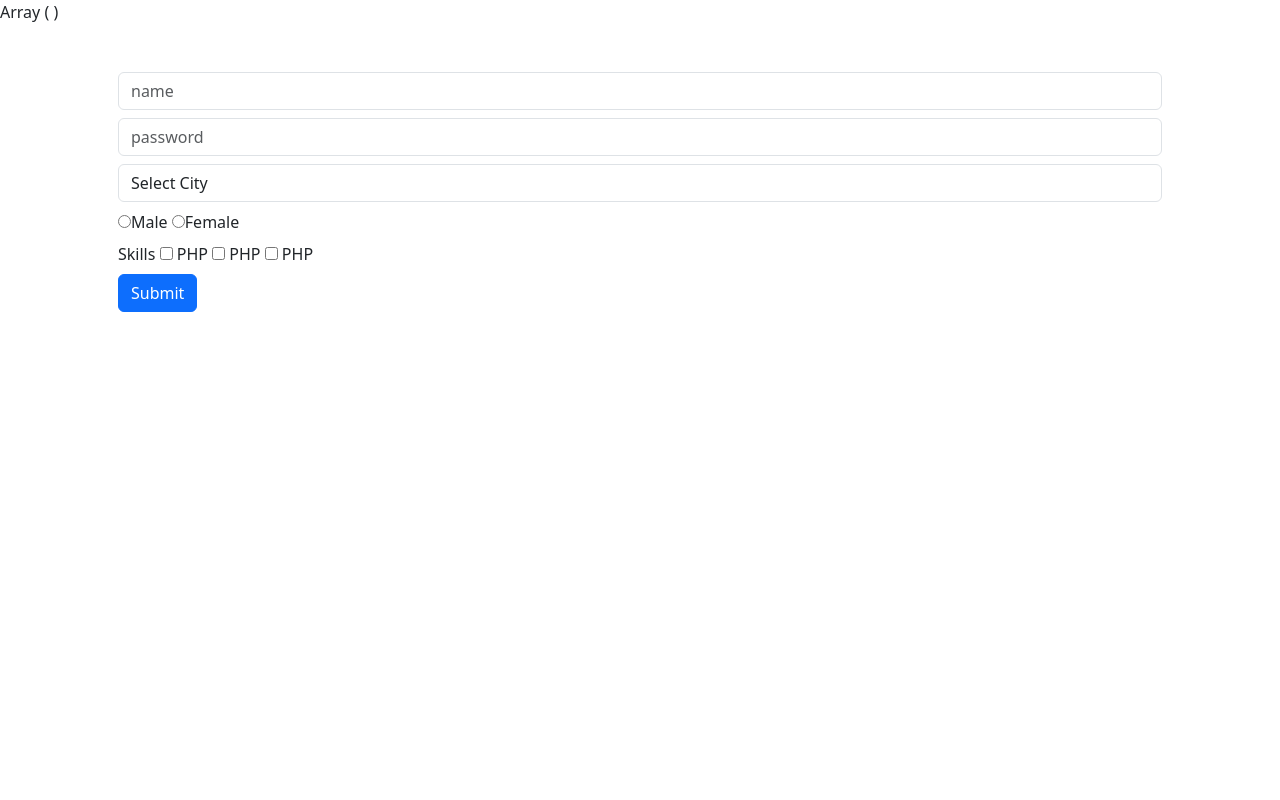
After one commit to aungpyaeheinn/php, a PHP site: page / in a window 1280 px wide. The commit adds this page. Run offline with PHP 8.4, Linux system fonts and the light colour scheme.

Commit message:
practice

```diff
--- /dev/null
+++ b/about.php
@@ -0,0 +1,4 @@
+<?php
+echo "about page";
+
+// header("location:index.php");
--- /dev/null
+++ b/content.php
@@ -0,0 +1,3 @@
+<?php
+
+echo "content page";
--- /dev/null
+++ b/index.php
@@ -0,0 +1,61 @@
+<?php
+print_r($_REQUEST);
+echo "<br>";
+if (isset($_POST['submitBtn'])) {
+    echo $_POST["name"];
+    echo "<br>";
+    echo $_POST["password"];
+    echo "<br>";
+    echo $_POST['city'];
+    echo "<br>";
+    echo $_POST['gender'];
+}
+?>
+
+<!DOCTYPE html>
+<html lang="en">
+
+<head>
+    <meta charset="UTF-8">
+    <meta name="viewport" content="width=device-width, initial-scale=1.0">
+    <title>Document</title>
+    <link href="https://cdn.jsdelivr.net/npm/bootstrap@5.3.8/dist/css/bootstrap.min.css" rel="stylesheet"
+        integrity="sha384-sRIl4kxILFvY47J16cr9ZwB07vP4J8+LH7qKQnuqkuIAvNWLzeN8tE5YBujZqJLB" crossorigin="anonymous">
+</head>
+
+<body>
+    <div class="container p-5">
+        <form action="index.php" method="POST">
+            <div class="mb-2">
+                <input type="text" name="name" class="form-control" placeholder="name">
+            </div>
+            <div class="mb-2">
+                <input type="text" name="password" class="form-control" placeholder="password">
+            </div>
+            <div class="mb-2">
+                <select name="city" class="form-control">
+                    <option value="">Select City</option>
+                    <option value="Yangon">Yangon</option>
+                    <option value="Mandalay">Mandalay</option>
+                    <option value="Bago">Bago</option>
+                </select>
+            </div>
+            <div class="mb-2">
+                <input type="radio" name="gender" value="Male" id="male"><label for="male">Male</label>
+                <input type="radio" name="gender" value="Female" id="female"><label for="female">Female</label>
+            </div>
+            <div class="mb-2">
+                <label for="">Skills</label>
+                <input type="checkbox" name="Language" value="PHP" id="PHP">
+                <label for="PHP">PHP</label>
+                <input type="checkbox" name="Language" value="PHP" id="PHP">
+                <label for="PHP">PHP</label>
+                <input type="checkbox" name="Language" value="PHP" id="PHP">
+                <label for="PHP">PHP</label>
+            </div>
+            <button name="submitBtn" class="btn btn-primary">Submit</button>
+        </form>
+    </div>
+</body>
+
+</html>
```
Also changed, not shown: lesson-1.php (+30 -1 lines).
